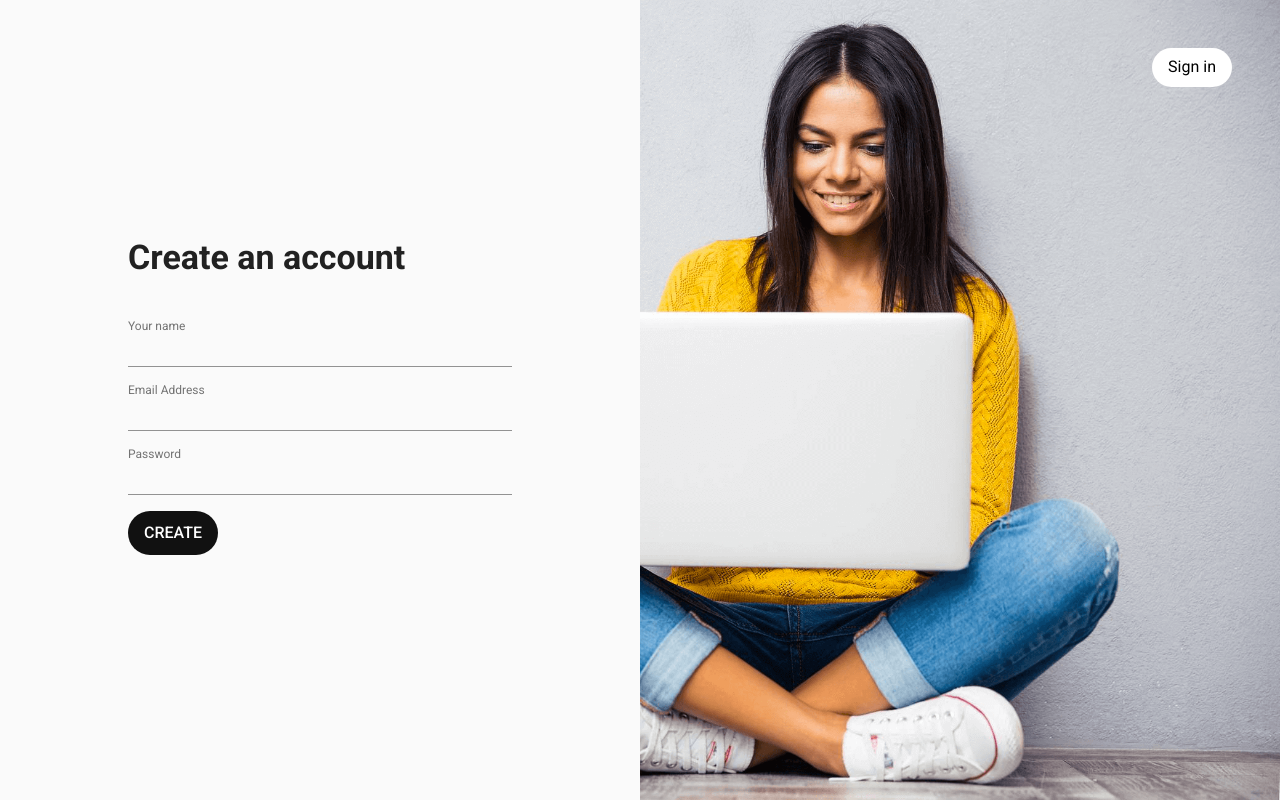
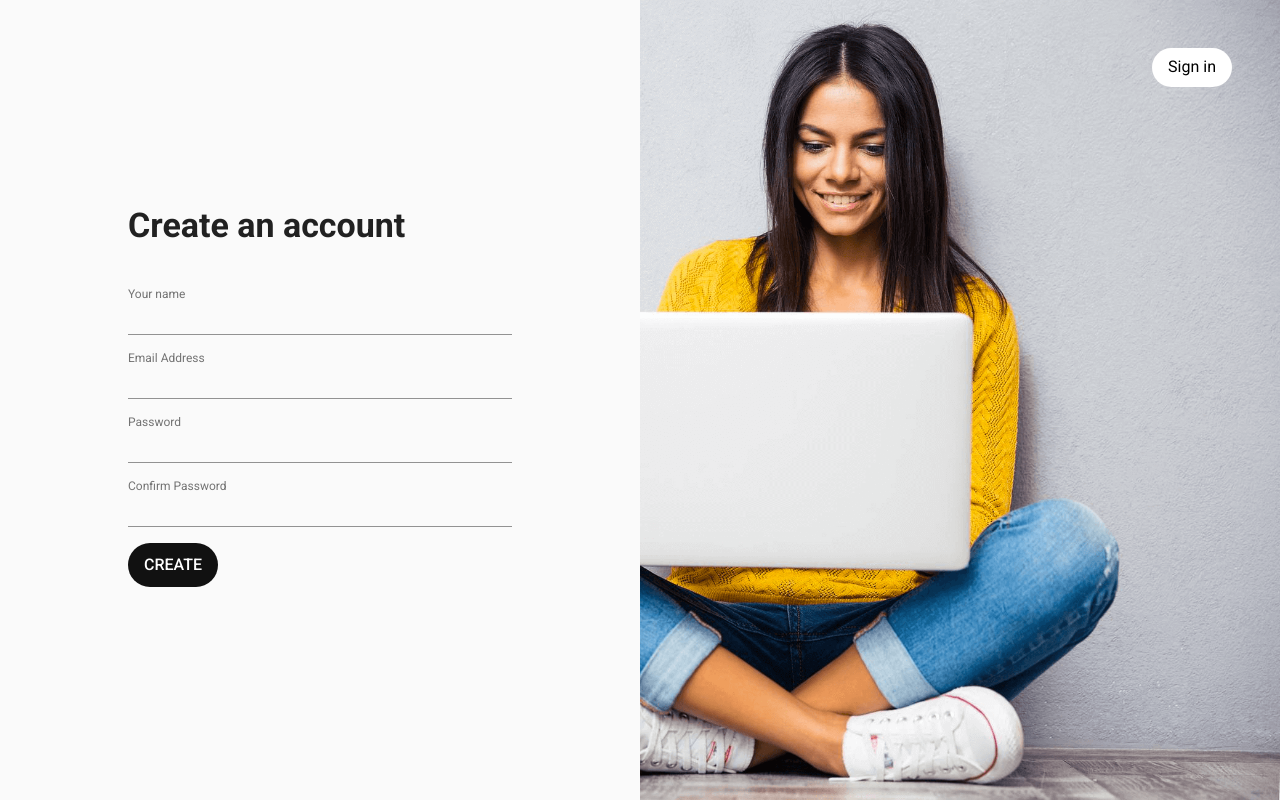
Before and after one commit to hatchways/team-pretzel, a React (Create React App) app in the folder client/: page /signup in a window 1280 px wide. Built offline with nearby package versions, Linux system fonts and the light colour scheme.

Commit message:
add confirm pw validation

```diff
--- a/client/src/pages/presentational/SignupForms.js
+++ b/client/src/pages/presentational/SignupForms.js
@@ -30,13 +30,18 @@ const styles = {
 const SignupForms = () => {
   return (
     <Formik
-      initialValues={{ fullName: "", email: "", password: "" }}
+      initialValues={{
+        fullName: "",
+        email: "",
+        password: "",
+        confirmPassword: ""
+      }}
       validationSchema={SignupSchema}
       validateOnChange={false}
       onSubmit={(values, { setSubmitting }) => {
         // send values to backend endpoints
         console.log(values);
-        // setSubmitting(false);
+        setSubmitting(false);
       }}
     >
       {({ errors, handleSubmit, handleChange, values }) => {
@@ -82,6 +87,21 @@ const SignupForms = () => {
                   <FormHelperText error>{errors.password}</FormHelperText>
                 ) : null}
               </FormControl>
+              <FormControl style={styles.formControl}>
+                <InputLabel shrink={true}>Confirm Password</InputLabel>
+                <Input
+                  error={errors.confirmPassword ? true : false}
+                  type="password"
+                  name="confirmPassword"
+                  value={values.confirmPassword}
+                  onChange={handleChange}
+                />
+                {errors.confirmPassword ? (
+                  <FormHelperText error>
+                    {errors.confirmPassword}
+                  </FormHelperText>
+                ) : null}
+              </FormControl>
             </div>
             <Button style={styles.button} type="submit">
               Create
--- a/client/src/utils/validation.js
+++ b/client/src/utils/validation.js
@@ -3,21 +3,28 @@ import * as yup from "yup";
 export const SignupSchema = yup.object().shape({
   fullName: yup
     .string()
+    .trim()
     .min(2)
     .required("Please tell us your name"),
   email: yup
     .string()
+    .trim()
     .email("Please enter a valid email address")
     .required("Please provide your email"),
   password: yup
     .string()
     .min(8, "Your password must have at least 8 characters")
-    .required("Please enter a password")
+    .required("Please enter a password"),
+  confirmPassword: yup
+    .string()
+    .oneOf([yup.ref("password")], "Passwords must match")
+    .required("Please confirm password")
 });
 
 export const SigninSchema = yup.object().shape({
   email: yup
     .string()
+    .trim()
     .email("Please enter a valid email address")
     .required("Please provide your email"),
   password: yup.string().required("Please enter a password")
```
